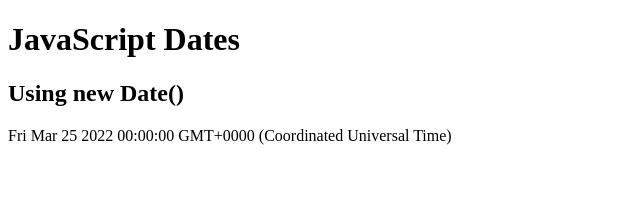
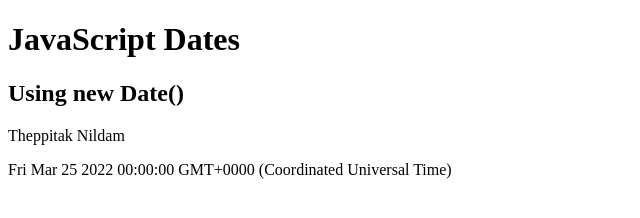
Before and after one commit to Thelonlierface/517101_292, a plain HTML site: page index.html in a window 1280 px wide. Shown: the whole page, without its empty margins (0-640 px from the left). Drawn offline with Linux system fonts and the light colour scheme.

Commit message:
Added name

```diff
--- a/index.html
+++ b/index.html
@@ -4,6 +4,7 @@
 
 <h1>JavaScript Dates</h1>
 <h2>Using new Date()</h2>
+<p>Theppitak Nildam</p>
 
 <p id="demo"></p>
 
```
Also changed, not shown: 1 other file.
